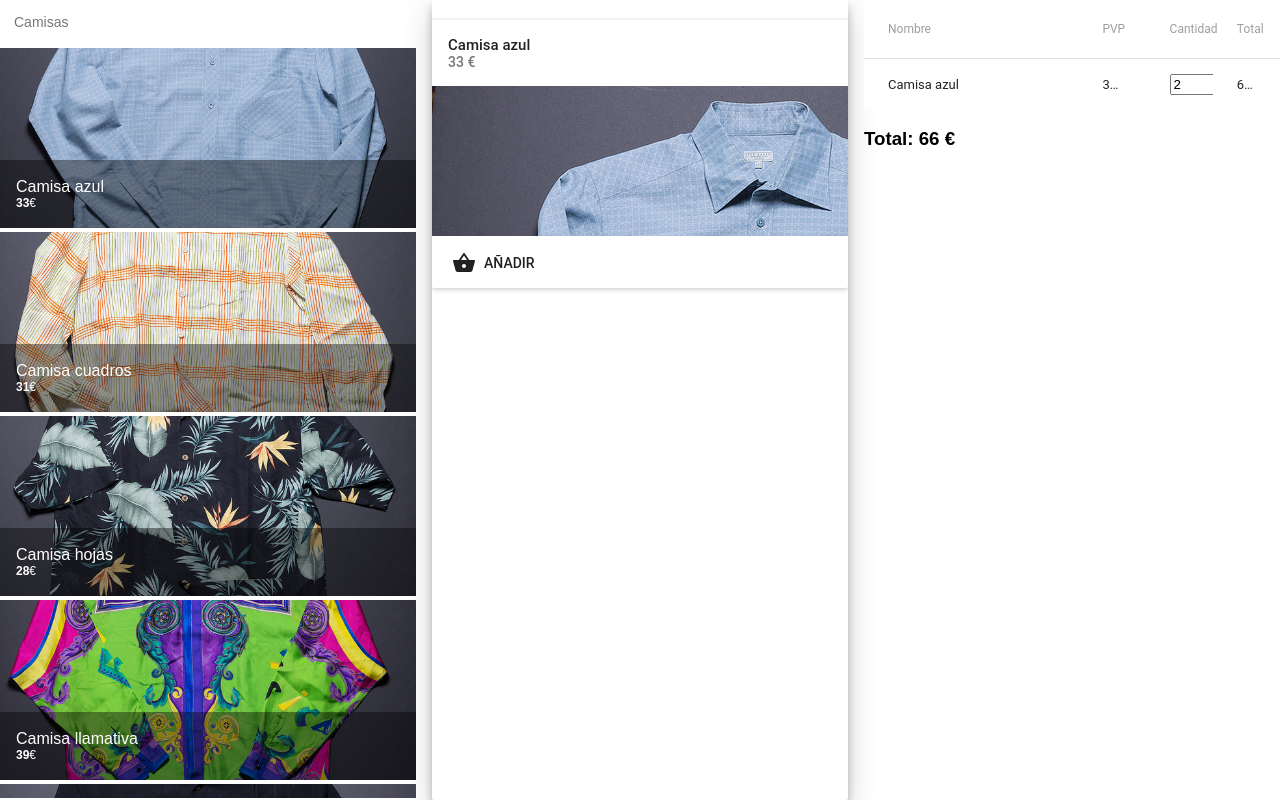
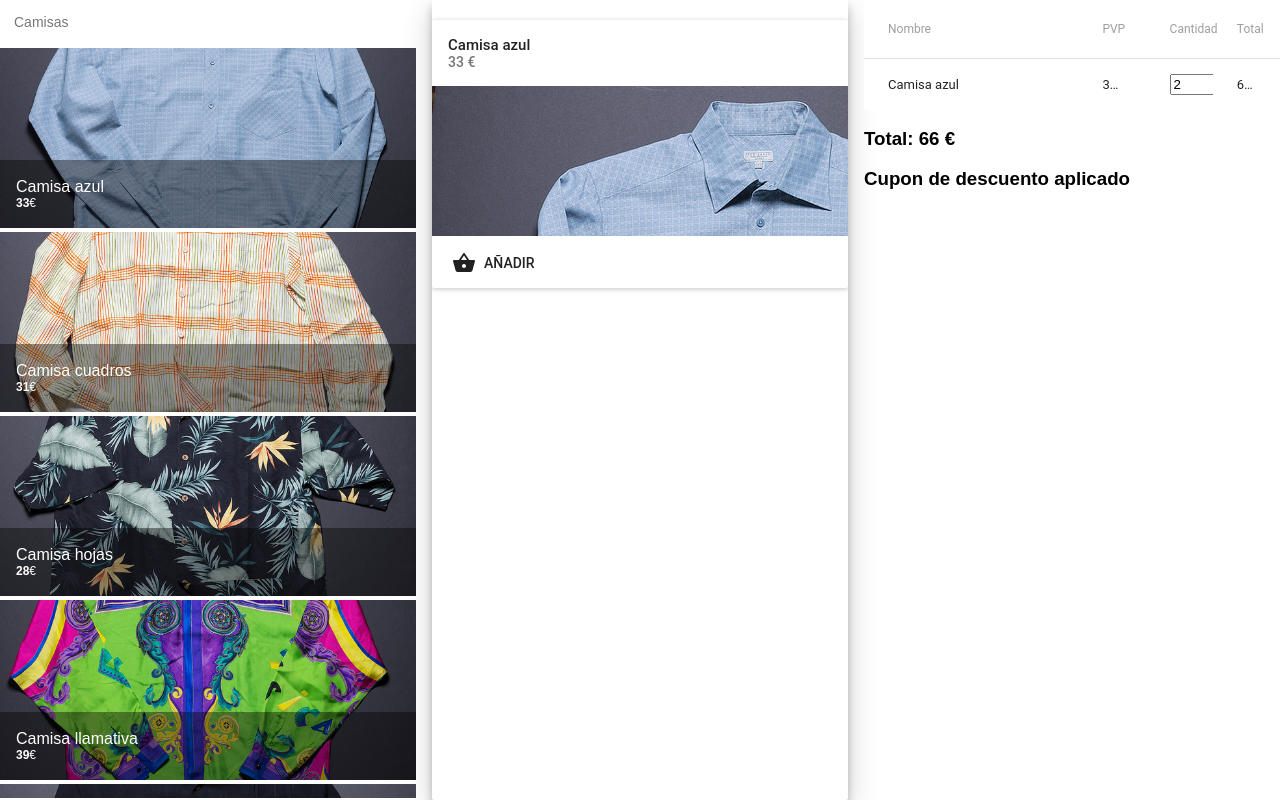
Before and after one commit to EstherAF/react-redux-course, a React (Create React App) app in the folder shop/: page / in a window 1280 px wide. Built offline with nearby package versions, Linux system fonts and the light colour scheme; the HTML template or start-up script is replaced by a standard one; what react-tap-event-plugin would draw is missing.

Commit message:
Pass childs to Cesta component, and order cesta items by id_producto

```diff
--- a/shop/src/components/App.js
+++ b/shop/src/components/App.js
@@ -48,7 +48,10 @@ class App extends Component {
 							titulo={productoDetalle.nombre}
 							handleComprarClick={this.addDetalleToCesta}/>
 					</Paper>
-					<Cesta cesta={datosCesta} handleChangeCantidad={this.actualizarCesta} /> </div>
+					<Cesta cesta={datosCesta} handleChangeCantidad={this.actualizarCesta} >
+						<h3>Cupon de descuento aplicado</h3>
+					</Cesta>
+				</div>
 			</div>
 		);
 	}
--- a/shop/src/components/Cesta.js
+++ b/shop/src/components/Cesta.js
@@ -15,14 +15,7 @@ const propTypes = {
 };
 
 class Cesta extends Component {
-    render() {
-
-        let total = 0;
-        this.refLineas = {};
-
-        const lineas = this.props.cesta.map((linea) => {
-            total += linea.cantidad*linea.precio;
-
+    renderLinea(linea){
         return <TableRow key={linea.id_producto} >
             <TableRowColumn className="cesta_nombre">{linea.nombre}</TableRowColumn>
             <TableRowColumn>{linea.precio} €</TableRowColumn>
@@ -32,6 +25,16 @@ class Cesta extends Component {
             </TableRowColumn>
             <TableRowColumn>{linea.precio * linea.cantidad} €</TableRowColumn>
         </TableRow>
+    }
+
+    render() {
+
+        let total = 0;
+        const lineas = this.props.cesta
+            .sort((a,b) => a.id_producto - b.id_producto )
+            .map((linea) => {
+                total += linea.cantidad*linea.precio;
+                return this.renderLinea(linea);
             });
 
 
@@ -51,6 +54,7 @@ class Cesta extends Component {
                     </TableBody>
                 </Table>
                 <h3>Total: {total} €</h3>
+                {this.props.children}
             </div>
         );
     }
```
Lines whose indentation alone changed are shown as unchanged.
